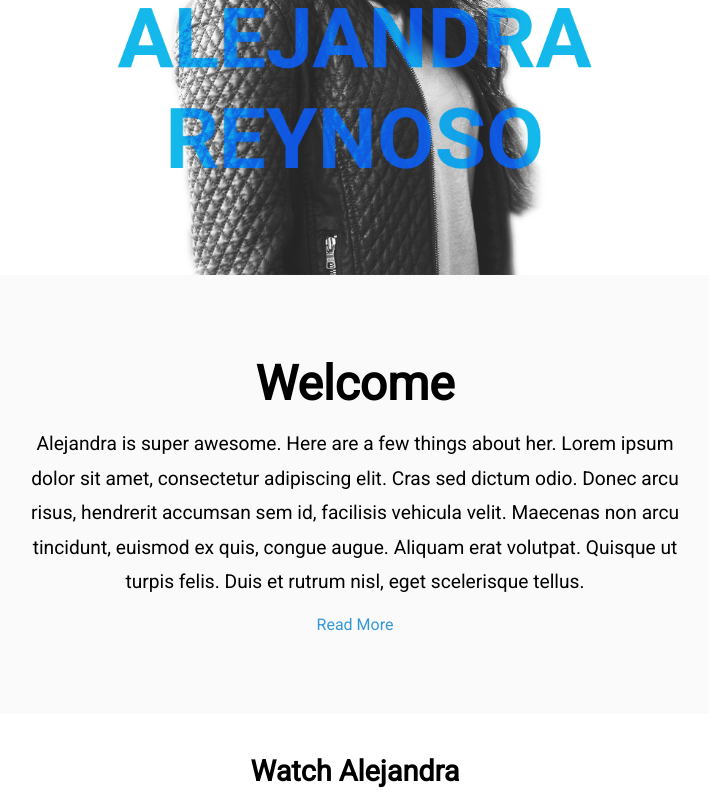
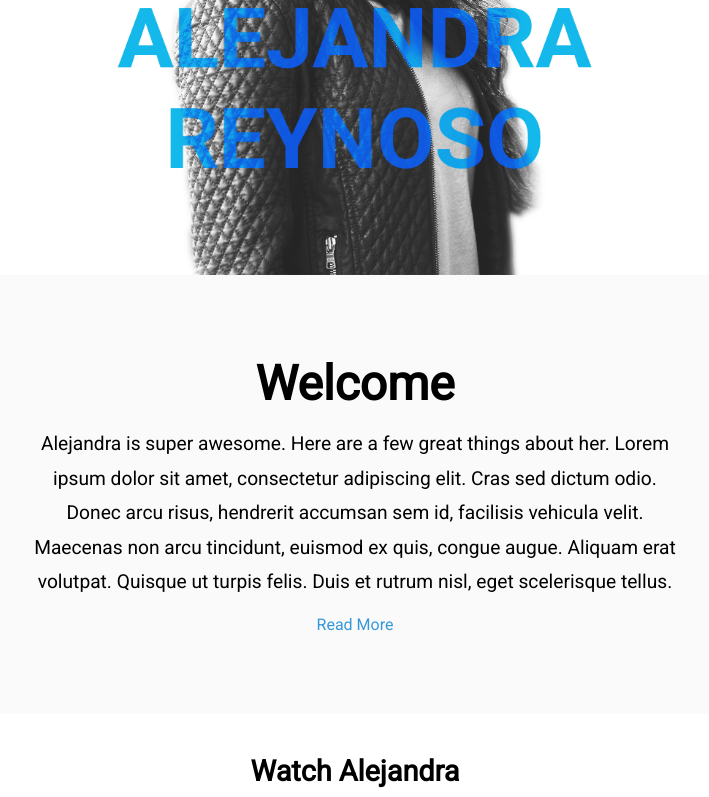
Before and after one commit to cambaughn/reynoso, a React (Create React App) app: page / in a window 1280 px wide. Shown: the part 405-1202 px from the top of the page, without its empty margins (285-994 px from the left). Built offline with nearby package versions, Linux system fonts and the light colour scheme.

Commit message:
Slight update

```diff
--- a/src/components/Home.js
+++ b/src/components/Home.js
@@ -17,7 +17,7 @@ const Home = () => {
       <div style={styles.aboutWrapper}>
         <h1 style={styles.aboutHeader}>Welcome</h1>
         <p style={styles.aboutText}>
-          Alejandra is super awesome. Here are a few things about her.
+          Alejandra is super awesome. Here are a few great things about her.
 
           Lorem ipsum dolor sit amet, consectetur adipiscing elit. Cras sed dictum odio. Donec arcu risus, hendrerit accumsan sem id, facilisis vehicula velit. Maecenas non arcu tincidunt, euismod ex quis, congue augue. Aliquam erat volutpat. Quisque ut turpis felis. Duis et rutrum nisl, eget scelerisque tellus.
         </p>
```
